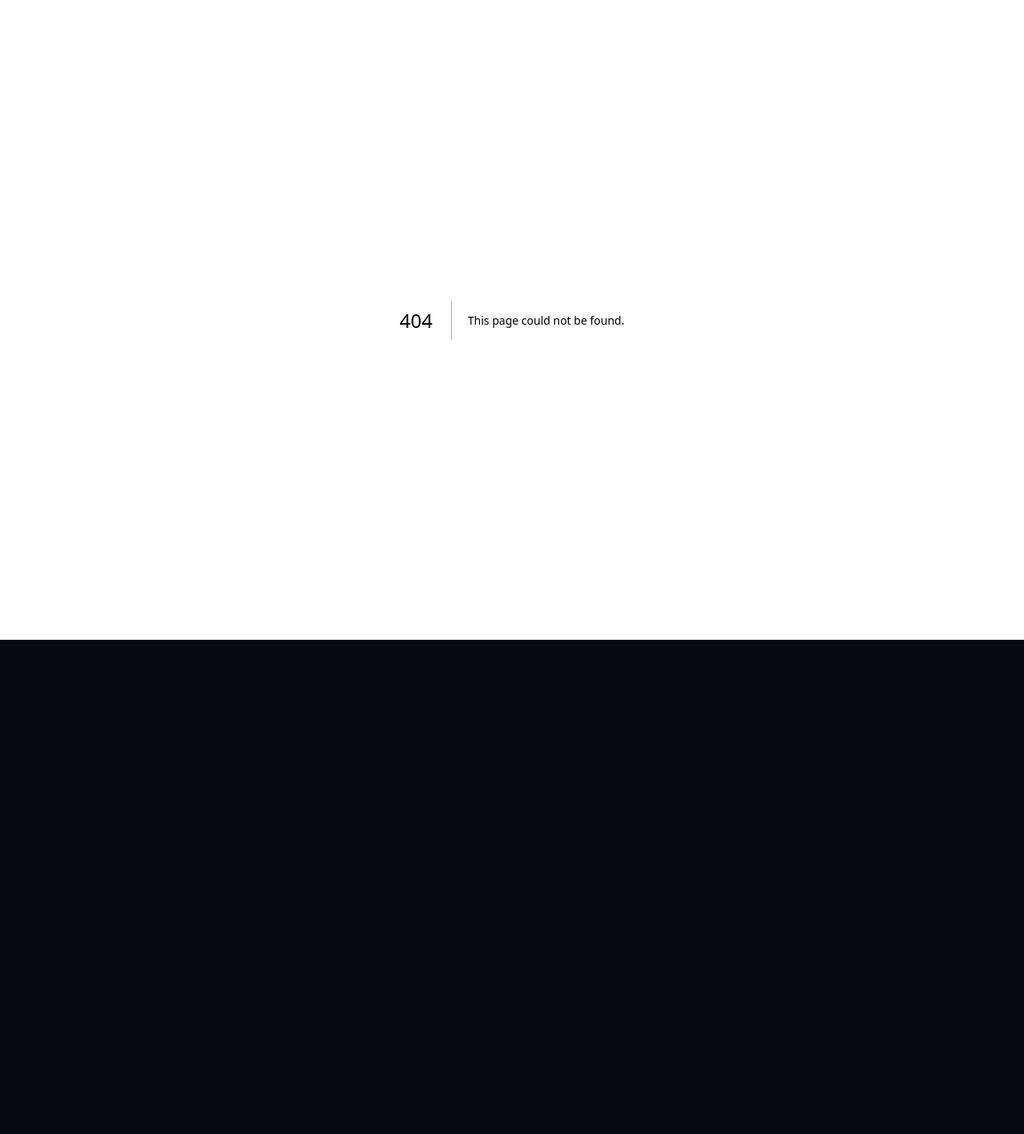
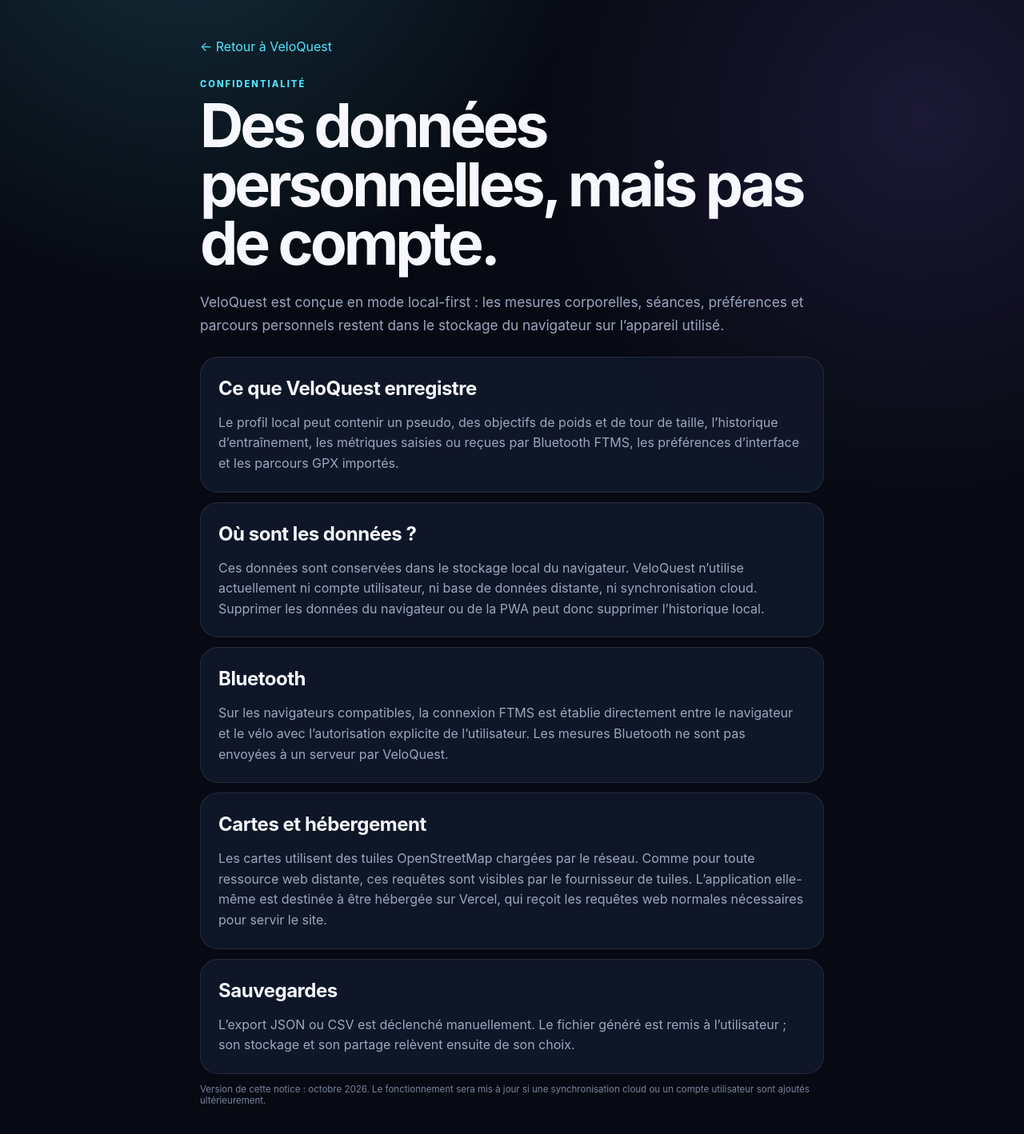
Before and after one commit to AstrowareConception/Programme-velo, a Next.js app: page /confidentialite in a window 1280 px wide. Before the commit this address had no page. Shown: the top 1418 px of the page at 80% size. Before the commit the page ends 800 px from the top, so only its background shows below. Built offline with nearby package versions, Linux system fonts and the light colour scheme.

Commit message:
feat: harden local data and release UX
Versioned and validated backups, corrupt-state recovery, local storage quota handling, local footprint display, in-app quick guide and privacy notice.

```diff
--- /dev/null
+++ b/app/confidentialite/page.tsx
@@ -0,0 +1,44 @@
+import Link from "next/link";
+
+export const metadata = {
+  title: "Confidentialité",
+  description: "Comment VeloQuest stocke et utilise les données."
+};
+
+export default function PrivacyPage() {
+  return (
+    <main className="legalShell">
+      <Link href="/" className="legalBack">← Retour à VeloQuest</Link>
+      <p className="eyebrow">CONFIDENTIALITÉ</p>
+      <h1>Des données personnelles, mais pas de compte.</h1>
+      <p className="legalLead">VeloQuest est conçue en mode local-first : les mesures corporelles, séances, préférences et parcours personnels restent dans le stockage du navigateur sur l’appareil utilisé.</p>
+
+      <section className="card legalSection">
+        <h2>Ce que VeloQuest enregistre</h2>
+        <p>Le profil local peut contenir un pseudo, des objectifs de poids et de tour de taille, l’historique d’entraînement, les métriques saisies ou reçues par Bluetooth FTMS, les préférences d’interface et les parcours GPX importés.</p>
+      </section>
+
+      <section className="card legalSection">
+        <h2>Où sont les données ?</h2>
+        <p>Ces données sont conservées dans le stockage local du navigateur. VeloQuest n’utilise actuellement ni compte utilisateur, ni base de données distante, ni synchronisation cloud. Supprimer les données du navigateur ou de la PWA peut donc supprimer l’historique local.</p>
+      </section>
+
+      <section className="card legalSection">
+        <h2>Bluetooth</h2>
+        <p>Sur les navigateurs compatibles, la connexion FTMS est établie directement entre le navigateur et le vélo avec l’autorisation explicite de l’utilisateur. Les mesures Bluetooth ne sont pas envoyées à un serveur par VeloQuest.</p>
+      </section>
+
+      <section className="card legalSection">
+        <h2>Cartes et hébergement</h2>
+        <p>Les cartes utilisent des tuiles OpenStreetMap chargées par le réseau. Comme pour toute ressource web distante, ces requêtes sont visibles par le fournisseur de tuiles. L’application elle-même est destinée à être hébergée sur Vercel, qui reçoit les requêtes web normales nécessaires pour servir le site.</p>
+      </section>
+
+      <section className="card legalSection">
+        <h2>Sauvegardes</h2>
+        <p>L’export JSON ou CSV est déclenché manuellement. Le fichier généré est remis à l’utilisateur ; son stockage et son partage relèvent ensuite de son choix.</p>
+      </section>
+
+      <p className="finePrint">Version de cette notice : octobre 2026. Le fonctionnement sera mis à jour si une synchronisation cloud ou un compte utilisateur sont ajoutés ultérieurement.</p>
+    </main>
+  );
+}
--- a/app/globals.css
+++ b/app/globals.css
@@ -418,3 +418,23 @@
 .fatalCard > span { font-size:2rem; }
 .fatalCard h1 { font-size:1.8rem; }
 .fatalCard p:not(.eyebrow) { color:var(--muted); line-height:1.5; }
+
+.storageMeter { display:flex; align-items:center; justify-content:space-between; gap:12px; padding:10px 12px; border:1px solid var(--line); border-radius:12px; background:rgba(255,255,255,.025); color:var(--muted); font-size:.72rem; }
+.storageMeter strong { color:var(--text); }
+.linkButton { display:flex; align-items:center; justify-content:center; text-decoration:none; }
+.quickGuide { margin-bottom:16px; }
+.guideSteps { display:grid; grid-template-columns:repeat(4,1fr); gap:8px; margin-top:14px; }
+.guideSteps > div { display:flex; gap:10px; padding:12px; border:1px solid var(--line); border-radius:13px; background:rgba(255,255,255,.025); }
+.guideSteps > div > span { width:28px; height:28px; display:grid; place-items:center; border-radius:50%; background:rgba(80,227,255,.1); color:var(--cyan); font-weight:900; flex:0 0 auto; }
+.guideSteps p { margin:0; }
+.guideSteps strong, .guideSteps small { display:block; }
+.guideSteps strong { color:var(--text); font-size:.76rem; }
+.guideSteps small { color:var(--muted); margin-top:4px; line-height:1.4; font-size:.66rem; }
+.legalShell { width:min(820px,100%); margin:0 auto; padding:48px 20px 80px; }
+.legalBack { display:inline-flex; color:var(--cyan); text-decoration:none; margin-bottom:30px; }
+.legalShell > h1 { font-size:clamp(2.3rem,7vw,4.7rem); line-height:.98; letter-spacing:-.055em; margin:8px 0 22px; }
+.legalLead { color:var(--muted); font-size:1.08rem; line-height:1.7; margin-bottom:24px; }
+.legalSection { margin-bottom:12px; }
+.legalSection p { margin-bottom:0; }
+@media (max-width:850px) { .guideSteps { grid-template-columns:1fr 1fr; } }
+@media (max-width:520px) { .guideSteps { grid-template-columns:1fr; } }
```
Also changed, not shown: components/VeloQuestApp.tsx (+28 -15 lines), lib/storage.ts (added, +91 -0 lines).
